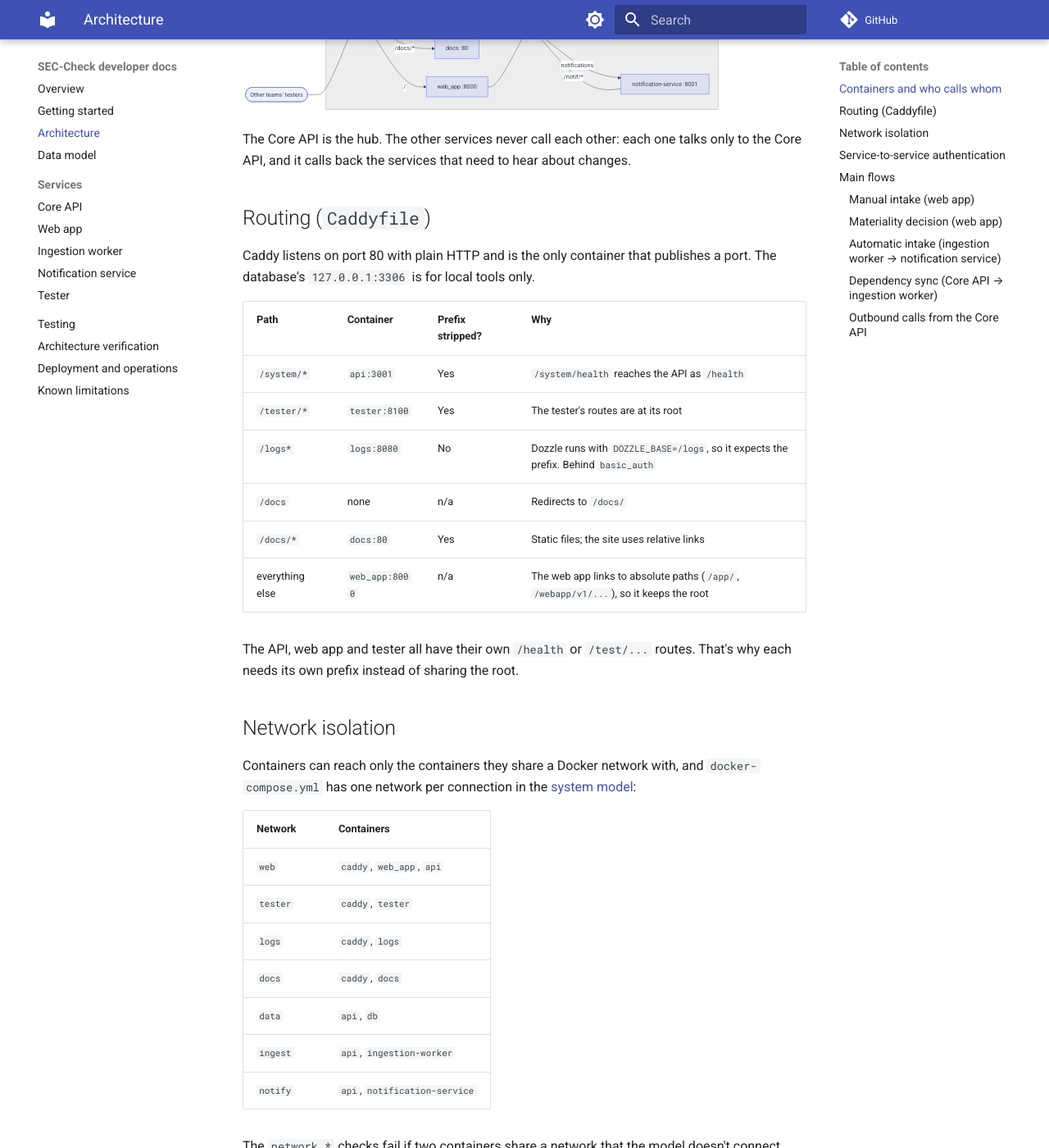
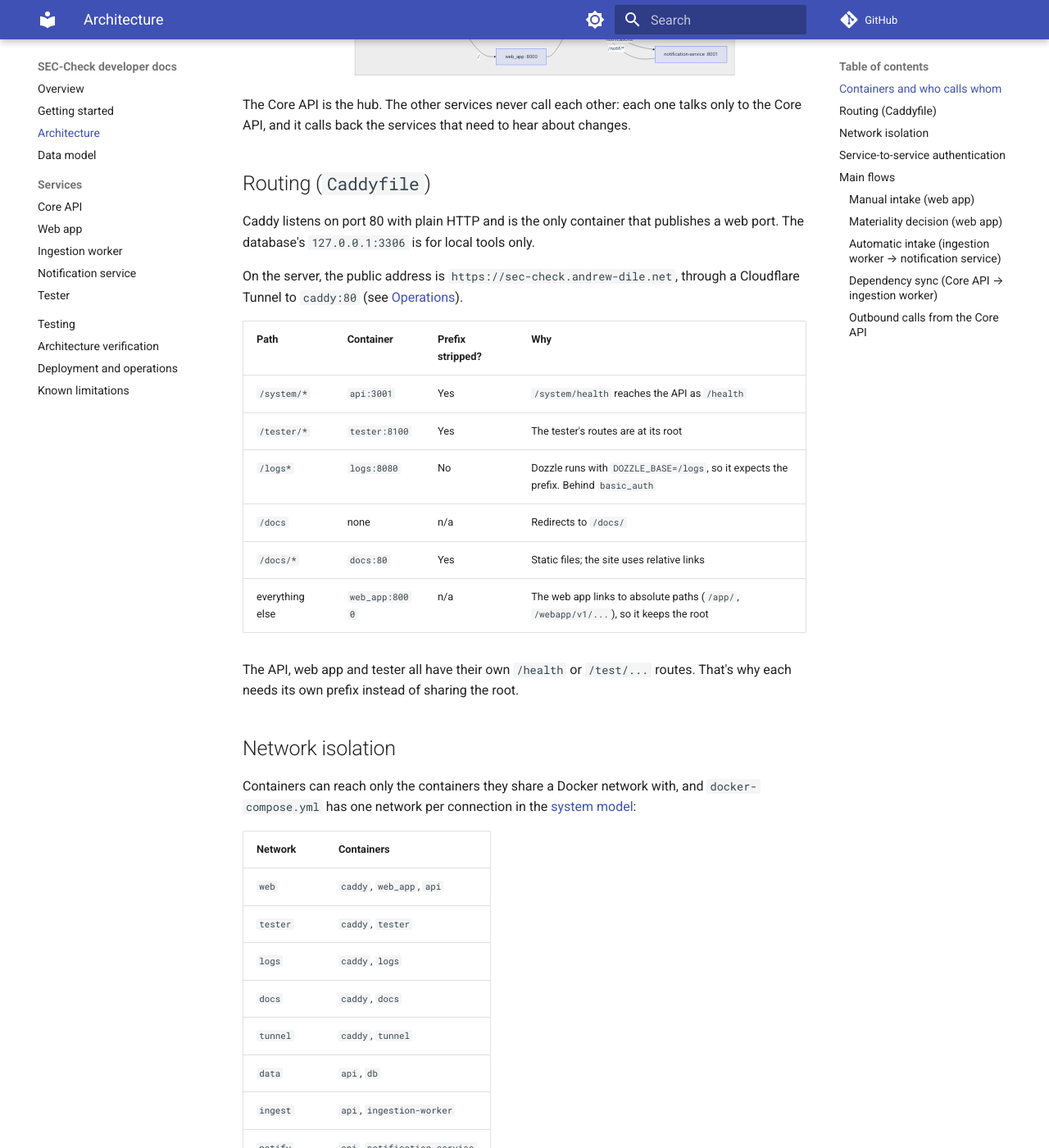
Before and after one commit to AndrewDile/SEC-Check, an MkDocs documentation site: the page built from docs/pages/architecture.md, in a window 1280 px wide and 1400 px high, scrolled down 371 px. Shown: the whole window at 82% size. Built offline with MkDocs 1.6.1 and Material for MkDocs 9.7.7, drawn with Linux system fonts in a browser that asks for light colours; comment, search, counter and statistics services are not loaded.

Commit message:
Cloudflare Tunnel Setup for HTTPS

````diff
--- a/docs/pages/architecture.md
+++ b/docs/pages/architecture.md
@@ -4,9 +4,11 @@
 
 ```mermaid
 flowchart LR
-    browser([Browser]) --> caddy
-    other([Other teams' testers]) --> caddy
+    browser([Browser]) --> cloudflare([Cloudflare])
+    other([Other teams' testers]) --> cloudflare
+    cloudflare --> tunnel
     subgraph host [EC2 host: docker compose]
+        tunnel[tunnel :2000] --> caddy
         caddy[Caddy :80]
         caddy -- "/" --> web[web_app :8000]
         caddy -- "/system/*" --> api[api :3001]
@@ -29,8 +31,11 @@ Core API, and it calls back the services that need to hear about changes.
 
 ## Routing (`Caddyfile`)
 
-Caddy listens on port 80 with plain HTTP and is the only container that publishes a port. The
+Caddy listens on port 80 with plain HTTP and is the only container that publishes a web port. The
 database's `127.0.0.1:3306` is for local tools only.
+
+On the server, the public address is `https://sec-check.andrew-dile.net`, through a Cloudflare
+Tunnel to `caddy:80` (see [Operations](operations.md#public-address)).
 
 | Path | Container | Prefix stripped? | Why |
 |---|---|---|---|
@@ -56,6 +61,7 @@ Containers can reach only the containers they share a Docker network with, and
 | `tester` | `caddy`, `tester` |
 | `logs` | `caddy`, `logs` |
 | `docs` | `caddy`, `docs` |
+| `tunnel` | `caddy`, `tunnel` |
 | `data` | `api`, `db` |
 | `ingest` | `api`, `ingestion-worker` |
 | `notify` | `api`, `notification-service` |
````
Also changed, not shown: docker-compose.yml (+13 -1 lines), docs/pages/getting-started.md (+1 -0 lines), docs/pages/index.md (+2 -1 lines), docs/pages/limitations.md (+5 -2 lines), docs/pages/operations.md (+18 -3 lines), 3 other files.
